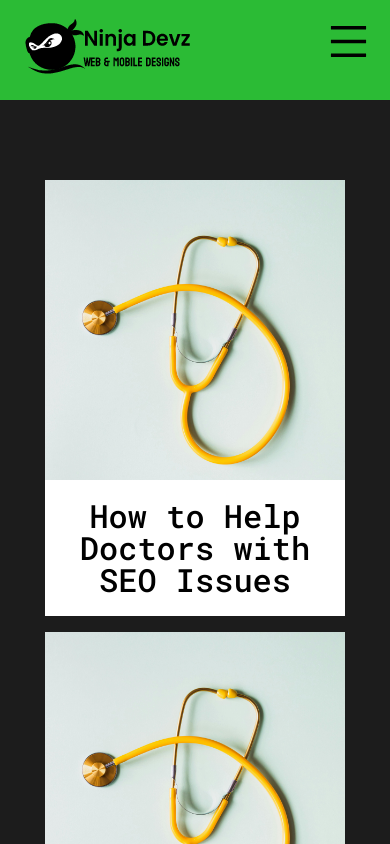
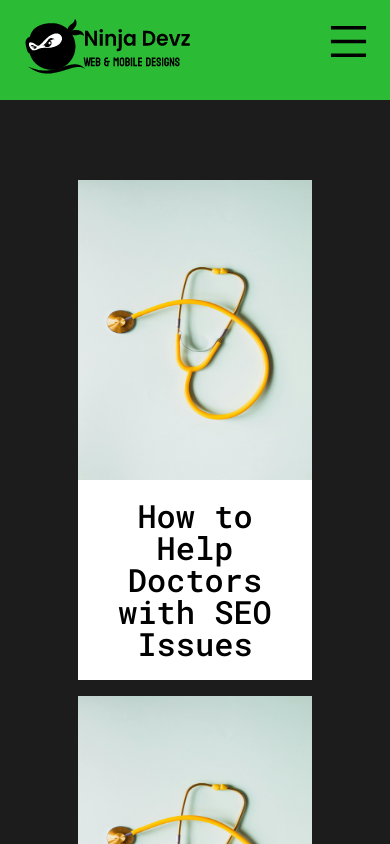
Before and after one commit to GrantGrowcott/Ninja-Devz, a Next.js app: page /Blog/Medical in a window 390 px wide. Shown: the top 844 px of the page. Built offline with nearby package versions, Linux system fonts and the light colour scheme.

Commit message:
Changes to height and width parameters of images

```diff
--- a/src/components/NavBar.tsx
+++ b/src/components/NavBar.tsx
@@ -40,11 +40,11 @@ function NavBar() {
               Contact
             </Link>
           </li>
-          {/* <li className="nav-item">
+          <li className="nav-item">
             <Link href="/Blog" className="nav-links" onClick={handleClick} >
               Blog
             </Link>
-          </li> */}
+          </li>
         </ul>
         <div className="nav-icon" onClick={handleClick}>
           {click ? (
--- a/src/pages/Blog/components/BlogTitleImage.tsx
+++ b/src/pages/Blog/components/BlogTitleImage.tsx
@@ -17,8 +17,8 @@ const BlogTitleImage = ({ href, title, imageSrc, imageAlt }: TitleImageProps) =>
               <Image
                 src={imageSrc}
                 alt={imageAlt}
-                width={500}
-                height={500}
+                width={400}
+                height={300}
                 className="blog__post__image"
                 priority={true}
               />
--- a/src/styles/globals.css
+++ b/src/styles/globals.css
@@ -1870,9 +1870,11 @@ color: var(--black);
   display: flex;
   justify-content: center;
   align-items: center;
+
 }
 .blog__post__title {
-  padding: 20px
+  padding: 20px;
+  flex: 1;
 }
 .blog__post__title h2{
   font-size: 2rem;
@@ -1883,8 +1885,8 @@ color: var(--black);
 }
 .blog__post__image {
   width: 100%;
-  height: 400px;
-  object-fit: cover;
+  flex:1;
+  max-height: 300px;
 }
 .blog__post button {
   width: 100%;
@@ -1892,23 +1894,12 @@ color: var(--black);
   background-color: var(--white);
   border: none;
 }
-
 @media screen and (max-width: 950px) {
   .blog__post__orientation {
     flex-direction: column;
   }
-  .blog__posts {
-    width:100%;
-  }
-  .blog__post {
-    width: 300px;
-  }
-  .blog__post__image {
-    width: 300px;
-    height: 300px;
-  }
-}
-
+
+}
 .breadcrumb-list {
   display: flex;
   list-style: none;
@@ -1916,40 +1907,31 @@ color: var(--black);
   margin: 0;
   font-size: 1rem;
 }
-
 .breadcrumb-list li {
   display: flex;
   align-items: center;
 }
-
 .breadcrumb-list li a {
-  color: var(--primary-color); /* Replace with your desired color */
+  color: var(--primary-color);
   text-decoration: none;
 }
-
 .breadcrumb-list li a:hover {
   text-decoration: underline;
 }
-
 .breadcrumb-separator {
   margin: 0 5px;
-  color: var(--separator-color); /* Replace with your desired separator color */
-}
-
+  color: var(--separator-color);
+}
 .breadcrumb-list li:last-child {
   font-weight: bold;
-  color: var(--title-color); /* Replace with your desired title color */
-}
-
+  color: var(--title-color);
+}
 .breadcrumb-list li:last-child a {
-  pointer-events: none; /* Optional: Disable the link if it's the current page */
-}
-
-
+  pointer-events: none;
+}
 .blog__background {
   background-color: var(--white);
 }
-
 .blog__layout {
   width:80%;
   margin: 0 auto;
```
Also changed, not shown: src/pages/Blog/Legal/post1.tsx (+3 -4 lines), src/pages/Blog/Legal/post2.tsx (+5 -11 lines), src/pages/Blog/components/PageLayOutMedical.tsx (renamed from src/pages/Blog/components/PageLayout.tsx, +4 -6 lines), src/pages/Blog/components/PageLayoutLaw.tsx (added, +24 -0 lines).
